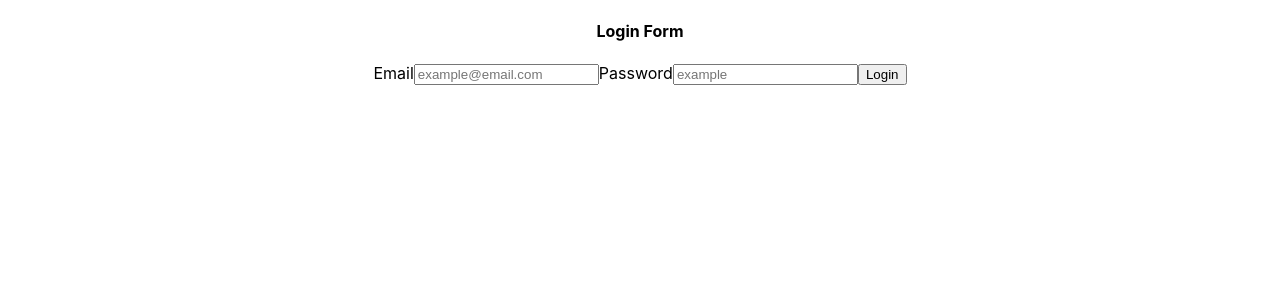
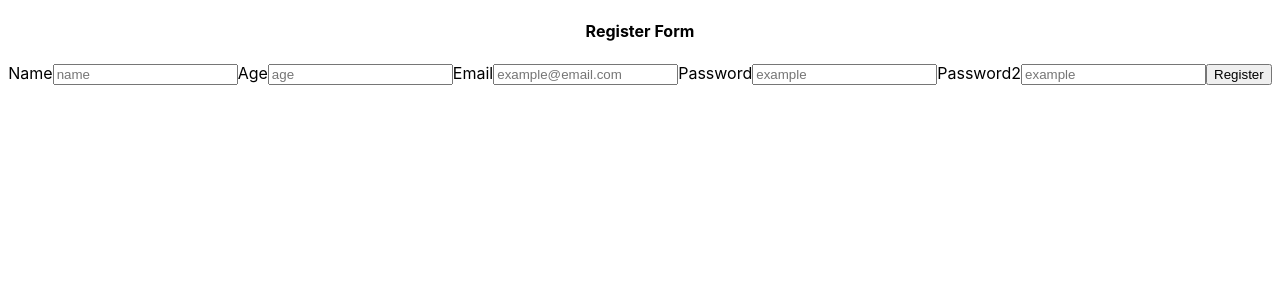
Before and after one commit to albaMCh/code-verifier-frontend, a React (Create React App) app: page / in a window 1280 px wide. Shown: the top 300 px of the page. Built offline with nearby package versions, Linux system fonts and the light colour scheme.

Commit message:
Actividades

```diff
--- a/src/App.tsx
+++ b/src/App.tsx
@@ -1,12 +1,13 @@
-import React from 'react';
+import React from "react";
 
-import './App.css';
-import LoginForm from './components/form/LoginForm';
+import "./App.css";
+import LoginForm from "./components/form/LoginForm";
+import RegisterForm from "./components/form/RegisterForm";
 
 function App() {
   return (
     <div className="App">
-      <LoginForm></LoginForm>
+      <RegisterForm></RegisterForm>
     </div>
   );
 }
--- a/src/components/form/LoginForm.tsx
+++ b/src/components/form/LoginForm.tsx
@@ -20,6 +20,17 @@ const LoginForm = () => {
   const initialCredentials = {
     email: "",
     password: "",
+    password2: "",
+  };
+
+  const validateConfirmPassword = (pass: string, value: string) => {
+    let error = "";
+    if (pass && value) {
+      if (pass !== value) {
+        error = "Password not matched";
+      }
+    }
+    return error;
   };
 
   return (
@@ -57,6 +68,7 @@ const LoginForm = () => {
           isSubmitting,
           handleChange,
           handleBlur,
+          isValid,
         }) => (
           <Form>
             {/* Email Field */}
@@ -88,7 +100,9 @@ const LoginForm = () => {
             )}
 
             {/* SUBMIT FORM */}
-            <button type="submit">Login</button>
+            <button type="submit">
+              Login
+            </button>
 
             {/* Message if the form is submitting */}
             {isSubmitting ? <p>Checking credentials...</p> : null}
--- a/src/components/form/RegisterForm.tsx
+++ b/src/components/form/RegisterForm.tsx
@@ -1 +1,152 @@
 import React from "react";
+
+import { Formik, Form, Field, ErrorMessage } from "formik";
+import * as Yup from "yup";
+
+import { login } from "../../services/authService";
+import { AxiosResponse } from "axios";
+
+// Define Schema of validation with Yup
+const registerSchema = Yup.object().shape({
+  email: Yup.string()
+    .email("Invalid Email Format")
+    .required("Email is required"),
+  password: Yup.string().required("Password is required"),
+});
+
+// Login Component
+const RegisterForm = () => {
+  // We define the initial credentials
+  const initialCredentials = {
+    name: "",
+    age: "",
+    email: "",
+    password: "",
+    password2: "",
+  };
+
+  const validateConfirmPassword = (pass: string, value: string) => {
+    let error = "";
+    if (pass && value) {
+      if (pass !== value) {
+        error = "Password not matched";
+      }
+    }
+    return error;
+  };
+
+  return (
+    <div>
+      <h4>Register Form</h4>
+      {/* Formik to encapsulate a Form */}
+      <Formik
+        initialValues={initialCredentials}
+        validationSchema={registerSchema}
+        onSubmit={async (values) => {
+          login(values.email, values.password)
+            .then((response: AxiosResponse) => {
+              if (response.status === 200) {
+                if (response.data.token) {
+                  sessionStorage.setItem(
+                    "sessionJWTToken",
+                    response.data.token
+                  );
+                } else {
+                  throw new Error("Error generating Login Token");
+                }
+              } else {
+                throw new Error("Invalid Credentials");
+              }
+            })
+            .catch((error) =>
+              console.error(`[LOGIN ERROR]: Something went wrong: ${error}`)
+            );
+        }}
+      >
+        {({
+          values,
+          touched,
+          errors,
+          isSubmitting,
+          handleChange,
+          handleBlur,
+          isValid,
+        }) => (
+          <Form>
+            {/* Name Field */}
+            <label htmlFor="name">Name</label>
+            <Field id="name" type="name" name="name" placeholder="name" />
+            {/* Name Errors */}
+            {errors.name && touched.name && (
+              <ErrorMessage name="name" component="div"></ErrorMessage>
+            )}
+
+            {/* Age Field */}
+            <label htmlFor="">Age</label>
+            <Field id="age" type="age" name="age" placeholder="age" />
+
+            {/* Name Errors */}
+            {errors.age && touched.age && (
+              <ErrorMessage name="age" component="div"></ErrorMessage>
+            )}
+
+            {/* Email Field */}
+            <label htmlFor="email">Email</label>
+            <Field
+              id="email"
+              type="email"
+              name="email"
+              placeholder="example@email.com"
+            />
+
+            {/* Email Errors */}
+            {errors.email && touched.email && (
+              <ErrorMessage name="email" component="div"></ErrorMessage>
+            )}
+
+            {/* Password Field */}
+            <label htmlFor="password">Password</label>
+            <Field
+              id="password"
+              type="password"
+              name="password"
+              placeholder="example"
+            />
+
+            {/* Password Errors */}
+            {errors.password && touched.password && (
+              <ErrorMessage name="password" component="div"></ErrorMessage>
+            )}
+
+            {/* Password Field */}
+            <label htmlFor="password2">Password2</label>
+            <Field
+              id="password2"
+              type="password"
+              name="password2"
+              placeholder="example"
+              validate={(value: any) =>
+                validateConfirmPassword(values.password, value)
+              }
+            />
+
+            {/* Password 2 Errors */}
+            {errors.password2 && touched.password2 && (
+              <ErrorMessage name="password2" component="div"></ErrorMessage>
+            )}
+
+            {/* SUBMIT FORM */}
+            <button type="submit" disabled={!isValid}>
+              Register
+            </button>
+
+            {/* Message if the form is submitting */}
+            {isSubmitting ? <p>Checking credentials...</p> : null}
+          </Form>
+        )}
+      </Formik>
+    </div>
+  );
+};
+
+export default RegisterForm;
```
